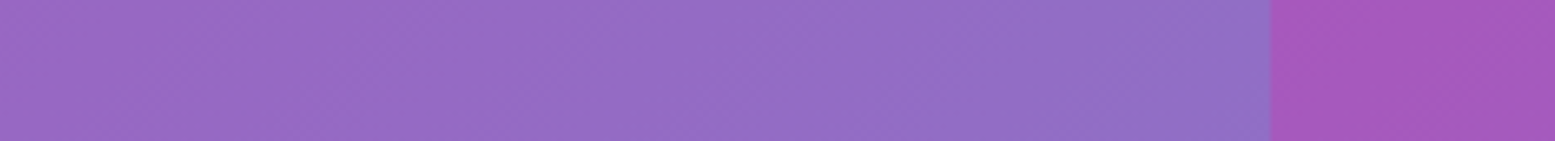
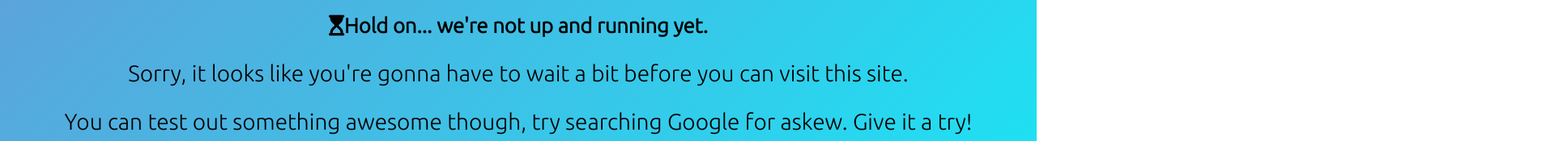
Before and after one commit to TheGamerWithMore-zz/countdown-pages, a plain HTML site: page index.html in a window 1280 px wide. Shown: the top 175 px of the page at 81% size, 1920 px wide, since content can reach past the window. Drawn offline with Linux system fonts and the light colour scheme.

Commit message:
ok
lets get this working.

```diff
--- a/index.html
+++ b/index.html
@@ -15,7 +15,7 @@
 <!-- We're using Font Aesome for our icons here. They're pretty nice icons, if I don't say so myself. -->
 <script src="https://kit.fontawesome.com/8ab8c599fe.js" crossorigin="anonymous"></script>
 <body>
-<center> <h1 style="font-size:90vw"> <i class="fa fa-hourglass-start"> </i></i>Hold on... we're not up and running yet. </h1> </center>
+<center> <h1 style="font-size:2vw"> <i class="fa fa-hourglass-start"> </i></i>Hold on... we're not up and running yet. </h1> </center>
 <center><p> Sorry, it looks like you're gonna have to wait a bit before you can visit this site. </p></center>
 <center><p>You can test out something awesome though, try searching Google for askew. Give it a try!</p></center>
 
```
